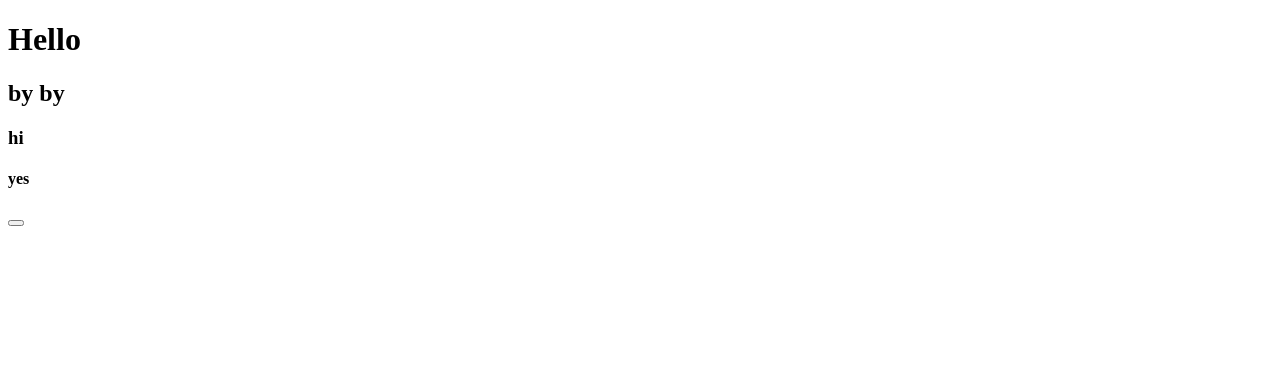
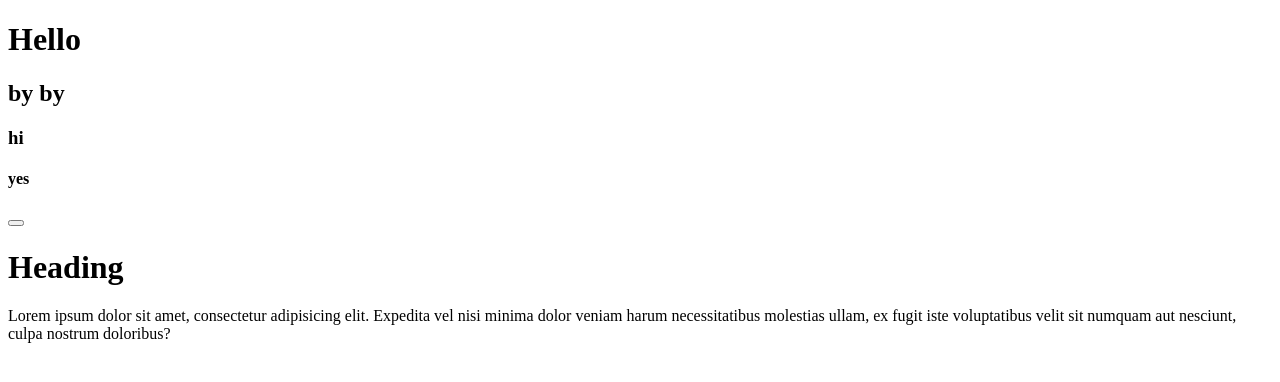
Before and after one commit to vigen86/myRep, a plain HTML site: page index.html in a window 1280 px wide. Drawn offline with Linux system fonts and the light colour scheme.

Commit message:
created main page

```diff
--- a/index.html
+++ b/index.html
@@ -17,5 +17,11 @@
             </button>
         </div>
     </header>
+
+
+    <main>
+        <h1>Heading</h1>
+        <p>Lorem ipsum dolor sit amet, consectetur adipisicing elit. Expedita vel nisi minima dolor veniam harum necessitatibus molestias ullam, ex fugit iste voluptatibus velit sit numquam aut nesciunt, culpa nostrum doloribus?</p>
+    </main>
 </body>
 </html>
```
